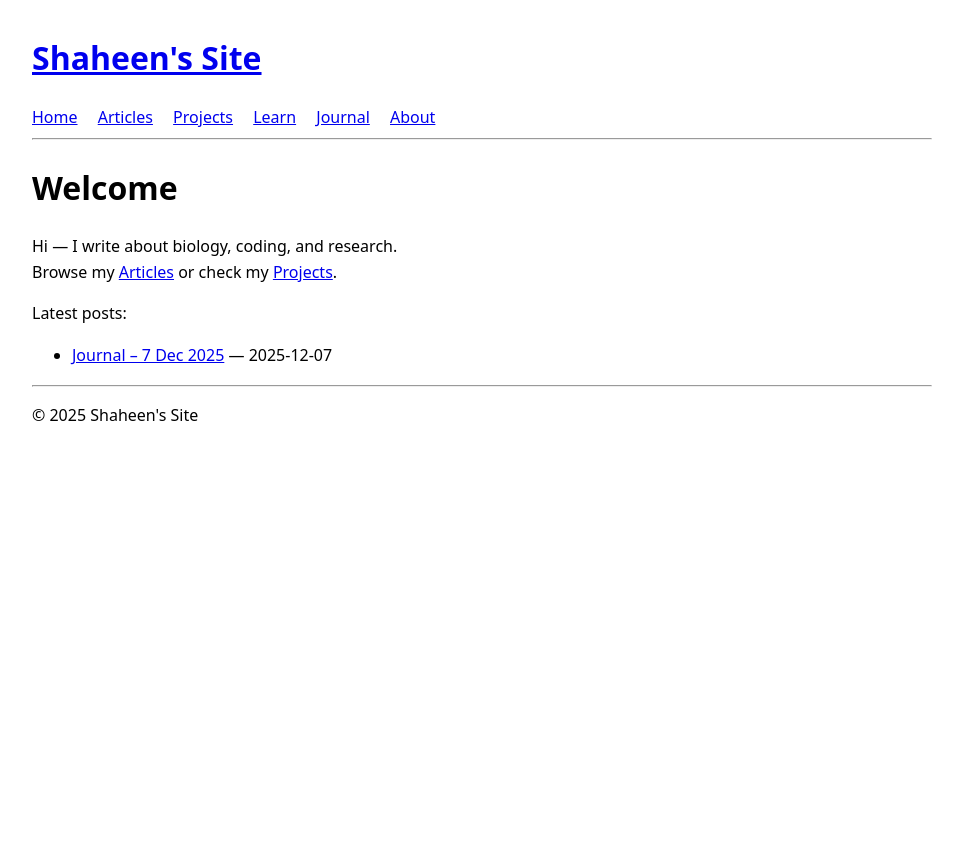
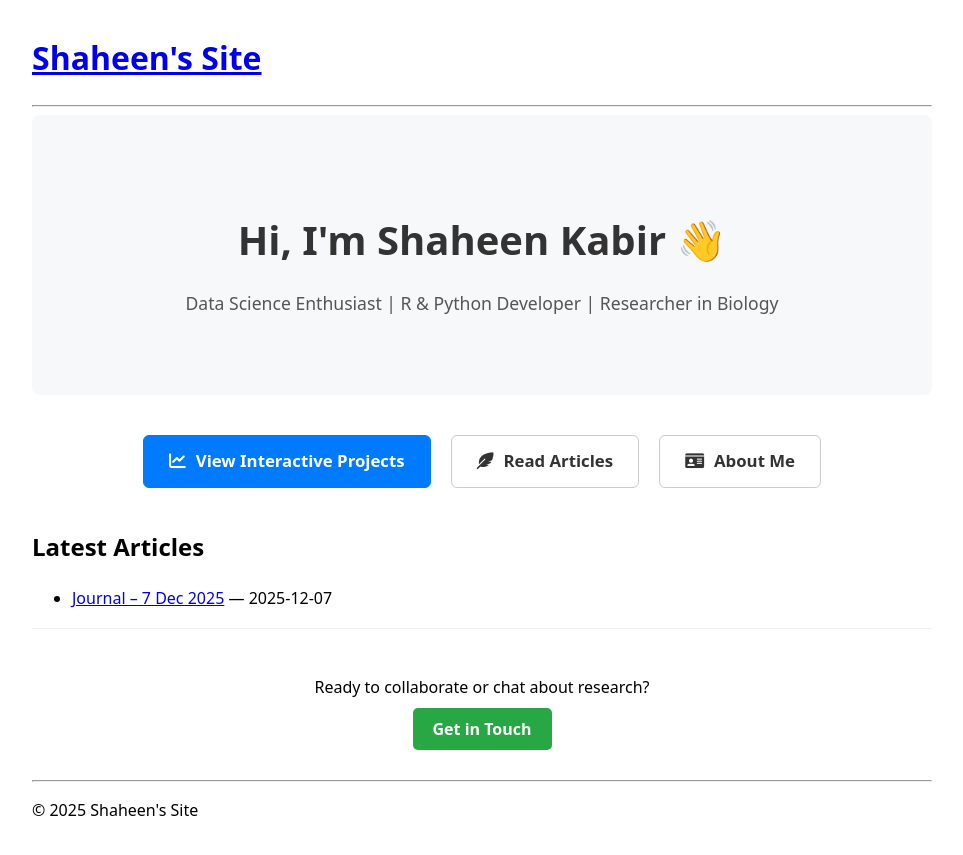
Before and after one commit to Shaheenkabir1/Shaheenkabir1.github.io, a Jekyll site: the page built from index.md, in a window 1280 px wide. Shown: the top 855 px of the page, without its empty margins (158-1121 px from the left). Built offline with Jekyll 4.4.1, drawn with Linux system fonts in a browser that asks for light colours.

```diff
--- a/_layouts/default.html
+++ b/_layouts/default.html
@@ -5,23 +5,23 @@
   <title>{{ page.title }} - {{ site.title }}</title>
   <meta name="description" content="{{ site.description }}">
   <meta name="viewport" content="width=device-width,initial-scale=1">
+
+  <link rel="stylesheet" href="https://cdnjs.cloudflare.com/ajax/libs/font-awesome/6.0.0/css/all.min.css">
+
+  <link rel="stylesheet" href="{{ '/assets/style.css' | relative_url }}">
+
   <style>
     body { font-family: system-ui, -apple-system, "Segoe UI", Roboto, "Helvetica Neue", Arial; max-width:900px; margin: 2rem auto; padding: 0 1rem; line-height:1.6; }
     header nav a { margin-right: 1rem; }
     pre { background:#f6f8fa; padding:1rem; overflow:auto }
   </style>
+
 </head>
 <body>
   <header>
     <h1><a href="{{ "/" | relative_url }}">{{ site.title }}</a></h1>
     <nav>
-      <a href="{{ "/" | relative_url }}">Home</a>
-      <a href="{{ "/blog/" | relative_url }}">Articles</a>
-      <a href="{{ "/projects/" | relative_url }}">Projects</a>
-      <a href="{{ "/learn/" | relative_url }}">Learn</a>
-      <a href="{{ "/journal/" | relative_url }}">Journal</a>
-      <a href="{{ "/about/" | relative_url }}">About</a>
-    </nav>
+      </nav>
     <hr>
   </header>
 
@@ -33,5 +33,7 @@
     <hr>
     <p>© {{ "now" | date: "%Y" }} {{ site.title }}</p>
   </footer>
+
+  <script src="{{ '/assets/script.js' | relative_url }}"></script>
 </body>
 </html>
--- /dev/null
+++ b/assets/style.css
@@ -0,0 +1,82 @@
+/* --- HOMEPAGE LAYOUT & TYPOGRAPHY --- */
+.hero-section {
+    text-align: center;
+    padding: 60px 20px;
+    background-color: #f6f8fa;
+    border-radius: 8px;
+    margin-bottom: 40px;
+}
+.hero-section h1 {
+    font-size: 2.5rem;
+    color: #333;
+    margin-bottom: 10px;
+}
+.tagline {
+    font-size: 1.1rem;
+    color: #555;
+}
+
+/* --- BUTTON STYLING (The core decoration) --- */
+.quick-nav {
+    display: flex; /* Arranges buttons side-by-side */
+    justify-content: center;
+    gap: 20px; /* Space between buttons */
+    flex-wrap: wrap;
+    margin-bottom: 40px;
+}
+
+.nav-button {
+    /* Base style */
+    display: flex;
+    align-items: center;
+    text-decoration: none;
+    padding: 12px 25px;
+    border-radius: 6px;
+    font-weight: 600;
+    font-size: 1.05rem;
+    border: 1px solid #ccc;
+    background-color: #fff;
+    color: #333;
+    transition: all 0.2s ease-in-out; /* Smooth transition for interaction */
+}
+
+.nav-button i {
+    margin-right: 10px; /* Space between icon and text */
+}
+
+/* INTERACTIVE GESTURE: Hover Effect */
+.nav-button:hover {
+    background-color: #f0f0f0; /* Slight color change */
+    transform: translateY(-2px); /* Lifts the button */
+    box-shadow: 0 4px 8px rgba(0, 0, 0, 0.1);
+}
+
+/* Primary Button Style (Blue Call-to-Action) */
+.nav-button.primary {
+    background-color: #007bff;
+    color: white;
+    border-color: #007bff;
+}
+.nav-button.primary:hover {
+    background-color: #0056b3;
+    box-shadow: 0 6px 12px rgba(0, 123, 255, 0.3);
+}
+
+/* Contact Button */
+.contact-cta {
+    text-align: center;
+    padding: 30px;
+    border-top: 1px solid #eee;
+}
+.cta-button {
+    background-color: #28a745;
+    color: white;
+    padding: 10px 20px;
+    border-radius: 5px;
+    text-decoration: none;
+    font-weight: bold;
+    transition: background-color 0.2s;
+}
+.cta-button:hover {
+    background-color: #1e7e34;
+}
--- a/index.md
+++ b/index.md
@@ -2,14 +2,36 @@
 layout: default
 title: Home
 ---
-# Welcome
 
-Hi — I write about biology, coding, and research.
-Browse my [Articles](/blog/) or check my [Projects](/projects/).
+<section class="hero-section">
+    <h1>Hi, I'm Shaheen Kabir 👋</h1>
+    <p class="tagline">Data Science Enthusiast | R & Python Developer | Researcher in Biology</p>
+</section>
 
-Latest posts:
-<ul>
-  {% for post in site.posts limit:5 %}
-    <li><a href="{{ post.url | relative_url }}">{{ post.title }}</a> — {{ post.date | date: "%Y-%m-%d" }}</li>
-  {% endfor %}
-</ul>
+<section class="quick-nav">
+    <a href="{{ "/projects/" | relative_url }}" class="nav-button primary">
+        <i class="fas fa-chart-line"></i> View Interactive Projects
+    </a>
+    <a href="{{ "/blog/" | relative_url }}" class="nav-button">
+        <i class="fas fa-feather-alt"></i> Read Articles
+    </a>
+    <a href="{{ "/about/" | relative_url }}" class="nav-button">
+        <i class="fas fa-id-card"></i> About Me
+    </a>
+</section>
+
+<section class="latest-content">
+    <h2>Latest Articles</h2>
+    <ul>
+      {% for post in site.posts limit:5 %}
+        <li><a href="{{ post.url | relative_url }}">{{ post.title }}</a> — {{ post.date | date: "%Y-%m-%d" }}</li>
+      {% endfor %}
+    </ul>
+</section>
+
+<section class="contact-cta">
+    <p>Ready to collaborate or chat about research?</p>
+    <a href="mailto:shaheenkabir098@gmail.com" class="cta-button">
+        Get in Touch
+    </a>
+</section>
```
Also changed, not shown: assets/scripts.js (added).
